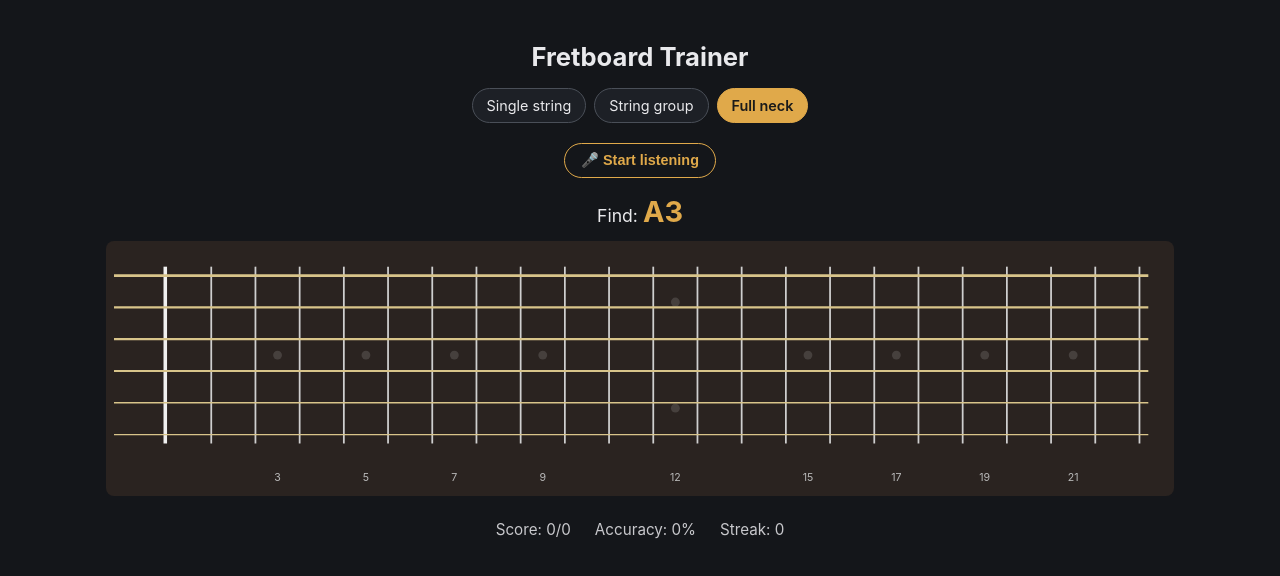
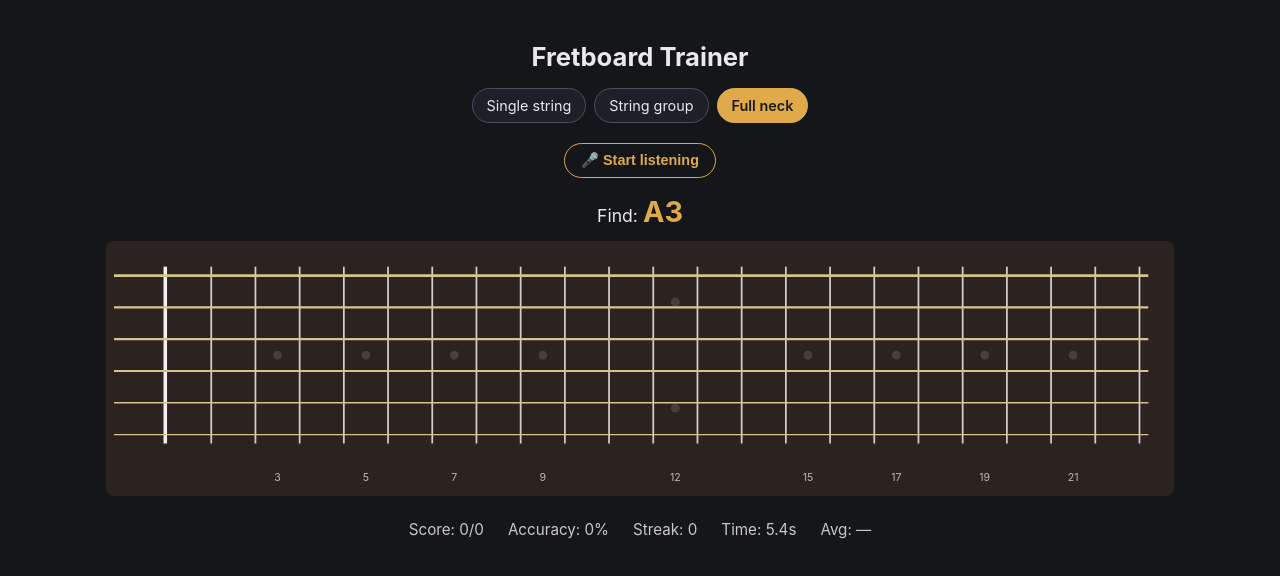
Before and after one commit to PeruvianPesto/fretboard-trainer, a React (Vite) app: page / in a window 1280 px wide. Shown: the top 576 px of the page. Built offline with nearby package versions, Linux system fonts and the light colour scheme.

Commit message:
Added stopwatch and time average

```diff
--- a/src/App.jsx
+++ b/src/App.jsx
@@ -22,9 +22,13 @@ export default function App() {
   const [locked, setLocked] = useState(false)
   const [heard, setHeard] = useState(null) // { note, octave, cents } — currently sung/played pitch
   const [feedback, setFeedback] = useState(null) // transient "heard the wrong note" message
+  const [elapsedMs, setElapsedMs] = useState(0) // stopwatch for the current note, resets on each correct answer
+  const [avgMs, setAvgMs] = useState(null) // running average time-to-correct-answer
 
   const { listening, error: micError, pitch, start: startListening, stop: stopListening } = usePitchDetector()
   const stableRef = useRef({ note: null, octave: null, count: 0 })
+  const startTimeRef = useRef(performance.now())
+  const timeTotalsRef = useRef({ sum: 0, count: 0 })
 
   const activeStrings = useMemo(() => {
     if (mode === 'single') return new Set([singleString])
@@ -45,13 +49,33 @@ export default function App() {
     setLocked(false)
     setFeedback(null)
     stableRef.current = { note: null, octave: null, count: 0 }
+    startTimeRef.current = performance.now()
+    setElapsedMs(0)
   }, [scopeCells])
+
+  // Stopwatch for the current note — ticks until it's answered correctly.
+  function recordCorrectTime() {
+    const elapsed = performance.now() - startTimeRef.current
+    setElapsedMs(elapsed)
+    const totals = timeTotalsRef.current
+    totals.sum += elapsed
+    totals.count += 1
+    setAvgMs(totals.sum / totals.count)
+  }
+
+  useEffect(() => {
+    if (locked || targetNote === null) return
+    const id = setInterval(() => setElapsedMs(performance.now() - startTimeRef.current), 100)
+    return () => clearInterval(id)
+  }, [locked, targetNote])
 
   // Re-pick whenever the practice scope changes.
   useEffect(() => {
     pickTarget()
     setScore({ correct: 0, attempts: 0 })
     setStreak(0)
+    timeTotalsRef.current = { sum: 0, count: 0 }
+    setAvgMs(null)
     // eslint-disable-next-line react-hooks/exhaustive-deps
   }, [mode, singleString, group])
 
@@ -64,6 +88,7 @@ export default function App() {
     if (isCorrect) {
       setStreak((n) => n + 1)
       setFeedback(null)
+      recordCorrectTime()
       const matches = cellsMatchingNote(note, octave, [...activeStrings])
       const newState = {}
       matches.forEach(({ stringIndex, fret }) => {
@@ -114,6 +139,7 @@ export default function App() {
 
     if (isCorrect) {
       setStreak((n) => n + 1)
+      recordCorrectTime()
       setCellState((cs) => ({ ...cs, [key]: 'correct' }))
       setLocked(true)
       setTimeout(pickTarget, 450)
@@ -131,6 +157,7 @@ export default function App() {
   }
 
   const accuracy = score.attempts > 0 ? Math.round((score.correct / score.attempts) * 100) : 0
+  const formatSeconds = (ms) => `${(ms / 1000).toFixed(1)}s`
 
   return (
     <div className="app">
@@ -168,6 +195,8 @@ export default function App() {
         <span>Score: {score.correct}/{score.attempts}</span>
         <span>Accuracy: {accuracy}%</span>
         <span>Streak: {streak}</span>
+        <span>Time: {formatSeconds(elapsedMs)}</span>
+        <span>Avg: {avgMs === null ? '—' : formatSeconds(avgMs)}</span>
       </div>
     </div>
   )
```
Also changed, not shown: .claude/launch.json (deleted).
